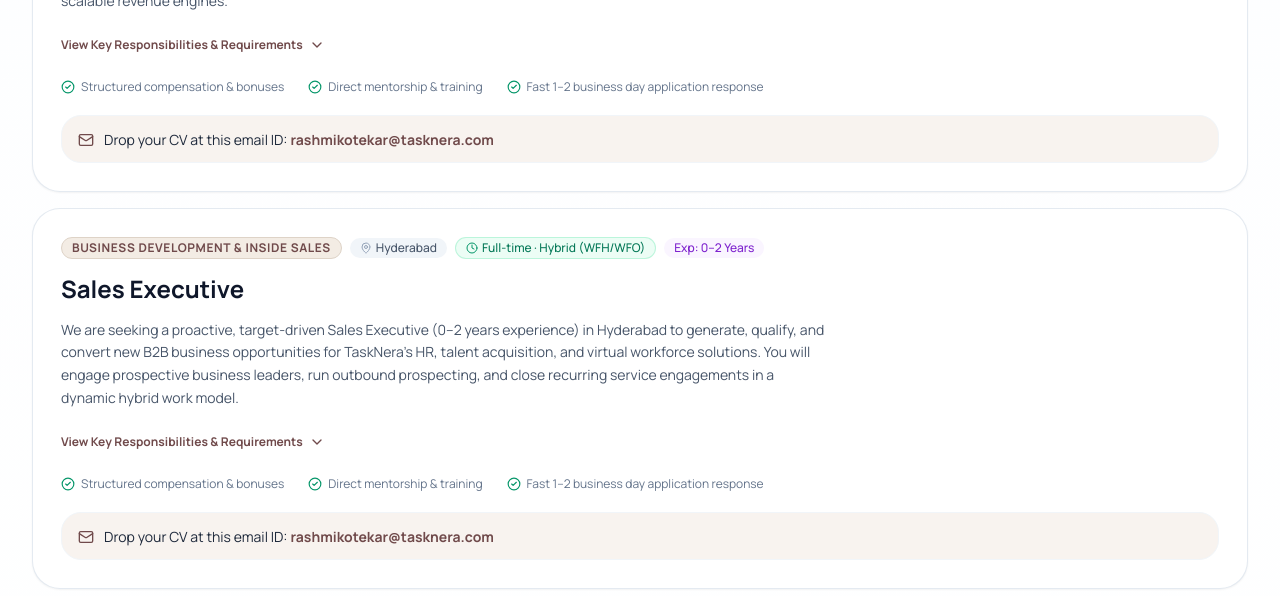
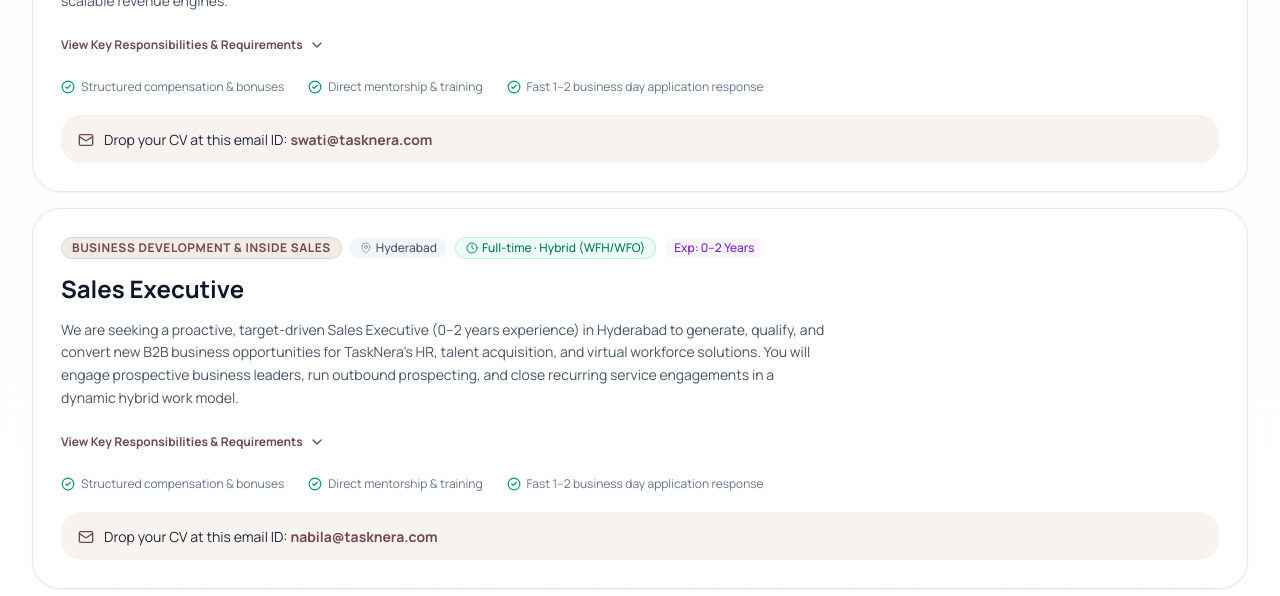
Before and after one commit to operations2003/tasknera, a Next.js app: page /careers in a window 1280 px wide. Shown: the part 4840-5436 px from the top of the page. Built offline with nearby package versions, Linux system fonts and the light colour scheme; no server answers.

Commit message:
feat: add careers page with open job positions and application details

```diff
--- a/src/app/careers/page.tsx
+++ b/src/app/careers/page.tsx
@@ -190,7 +190,7 @@ const openPositions: JobPosition[] = [
       'Strong analytical and quantitative modeling skills (advanced Excel, financial analysis, BI tools like Tableau/PowerBI).',
       'Exceptional executive communication, storytelling, stakeholder management, and pitch presentation skills.',
     ],
-    email: 'rashmikotekar@tasknera.com',
+    email: 'swati@tasknera.com',
   },
   {
     id: 'sales-executive-hyd',
@@ -212,7 +212,7 @@ const openPositions: JobPosition[] = [
       'Exceptional communication, negotiation, active listening, and relationship-building skills in English and regional languages.',
       'Self-motivated, goal-oriented mindset with comfort in meeting outbound call and revenue conversion KPIs.',
     ],
-    email: 'rashmikotekar@tasknera.com',
+    email: 'nabila@tasknera.com',
   },
   {
     id: 'customer-support-fresher',
@@ -234,7 +234,7 @@ const openPositions: JobPosition[] = [
       'Excellent verbal and written English communication skills with clear, courteous telephone and chat etiquette.',
       'Basic computer proficiency, fast typing speed (30+ WPM), and comfort using web-based tools and Google Workspace / MS Office.',
     ],
-    email: 'rashmikotekar@tasknera.com',
+    email: 'nabila@tasknera.com',
   },
 ];
 
```
